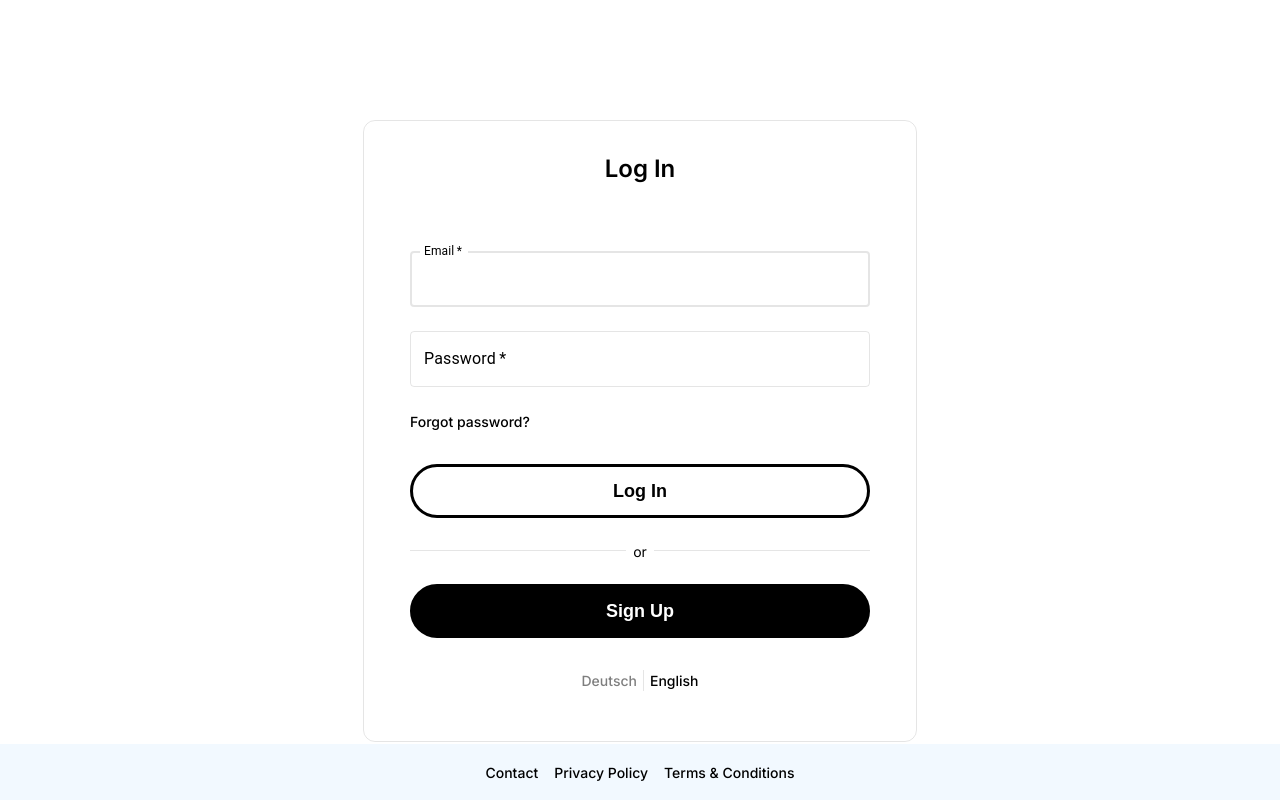
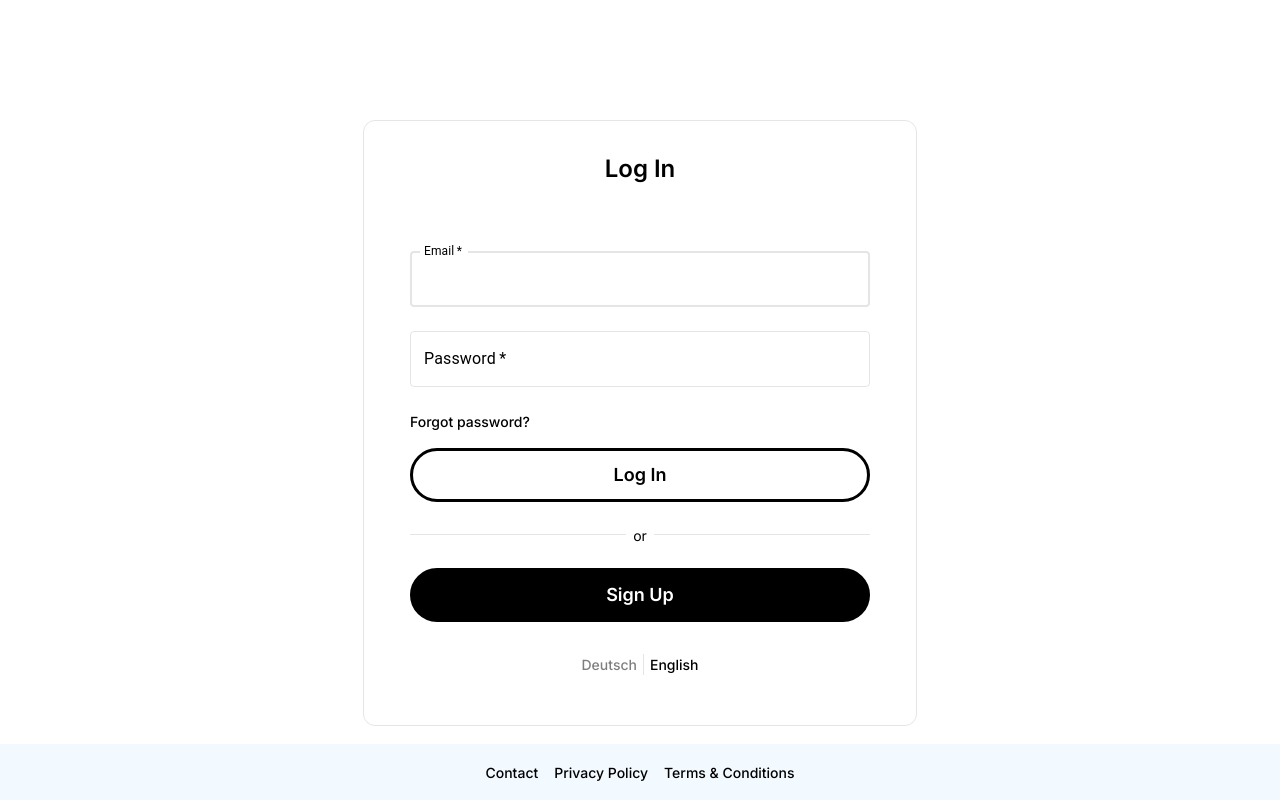
Before and after one commit to andrejkoller/auth-frontend, a Next.js app: page /signin in a window 1280 px wide. Built offline with nearby package versions, Linux system fonts and the light colour scheme.

Commit message:
Enhance styling consistency: add global spacing and border-radius variables, update sign-in and sign-up forms to use the new font family, and integrate ButtonBase for improved button styling.

```diff
--- a/src/app/globals.css
+++ b/src/app/globals.css
@@ -1,11 +1,26 @@
 :root {
   --font-inter: "Inter", -apple-system, BlinkMacSystemFont, "Segoe UI", Roboto,
     Helvetica, Arial, sans-serif;
+
   --header-height: 5.5rem;
   --header-max-width: 1440px;
 
   --profile-picture-size: 2.75rem;
 
+  --spacing-xs: 0.25rem;
+  --spacing-sm: 0.5rem;
+  --spacing-md: 1rem;
+  --spacing-lg: 1.5rem;
+  --spacing-xl: 2rem;
+  --spacing-xxl: 3rem;
+
+  --border-radius-xs: 0.125rem;
+  --border-radius-sm: 0.25rem;
+  --border-radius-md: 0.5rem;
+  --border-radius-lg: 0.75rem;
+  --border-radius-xl: 1rem;
+  --border-radius-xxl: 1.5rem;
+  --border-radius-xxxl: 2rem;
   --border-radius-full: 9999px;
 
   --font-size-sm: 0.875rem;
--- a/src/app/signin/page.module.css
+++ b/src/app/signin/page.module.css
@@ -137,6 +137,7 @@
   border-radius: 2rem;
   min-width: 100%;
   font-size: 1.125rem;
+  font-family: var(--font-inter);
   line-height: 1.5rem;
   transition: 0.2s cubic-bezier(0, 0.5, 0.5, 1);
   text-decoration: none;
--- a/src/app/signin/page.tsx
+++ b/src/app/signin/page.tsx
@@ -1,5 +1,5 @@
 "use client";
-import { CircularProgress, TextField } from "@mui/material";
+import { ButtonBase, CircularProgress, TextField } from "@mui/material";
 import styles from "./page.module.css";
 import Link from "next/link";
 import { AnimatedButton } from "@/components/AnimatedButton/AnimatedButton";
@@ -9,6 +9,7 @@ import { useState } from "react";
 import { login } from "@/services/authService";
 import { setAuthToken } from "@/services/tokenService";
 import { LanguageSelect } from "@/components/LanguageSelect/LanguageSelect";
+import { buttonBaseSx } from "@/utils/buttonBaseSx";
 
 export default function Page() {
   const [formData, setFormData] = useState({
@@ -95,9 +96,13 @@ export default function Page() {
                   </Link>
                 </div>
                 <div className={styles.signinActions}>
-                  <button type="submit" className={styles.signinButton}>
+                  <ButtonBase
+                    sx={buttonBaseSx}
+                    type="submit"
+                    className={styles.signinButton}
+                  >
                     Log In
-                  </button>
+                  </ButtonBase>
                 </div>
               </form>
               <div className={styles.divider}>
--- a/src/app/signup/page.module.css
+++ b/src/app/signup/page.module.css
@@ -126,6 +126,7 @@
   border-radius: 2rem;
   min-width: 100%;
   font-size: 1.125rem;
+  font-family: var(--font-inter);
   line-height: 1.5rem;
   transition: 0.2s cubic-bezier(0, 0.5, 0.5, 1);
   text-decoration: none;
--- a/src/components/AnimatedButton/AnimatedButton.tsx
+++ b/src/components/AnimatedButton/AnimatedButton.tsx
@@ -1,3 +1,4 @@
+import { buttonBaseSx } from "@/utils/buttonBaseSx";
 import { ButtonBase } from "@mui/material";
 import { useEffect, useRef } from "react";
 
@@ -60,6 +61,7 @@ export const AnimatedButton = ({
 
   return (
     <ButtonBase
+      sx={buttonBaseSx}
       type={type}
       className={className}
       ref={animatedButton}
--- /dev/null
+++ b/src/utils/buttonBaseSx.ts
@@ -0,0 +1,6 @@
+export const buttonBaseSx = {
+  padding: "12px 28.8px",
+  border: "0.225rem solid var(--text-default)",
+  borderRadius: "var(--border-radius-xxxl)",
+  fontFamily: "var(--font-inter)",
+};
```
